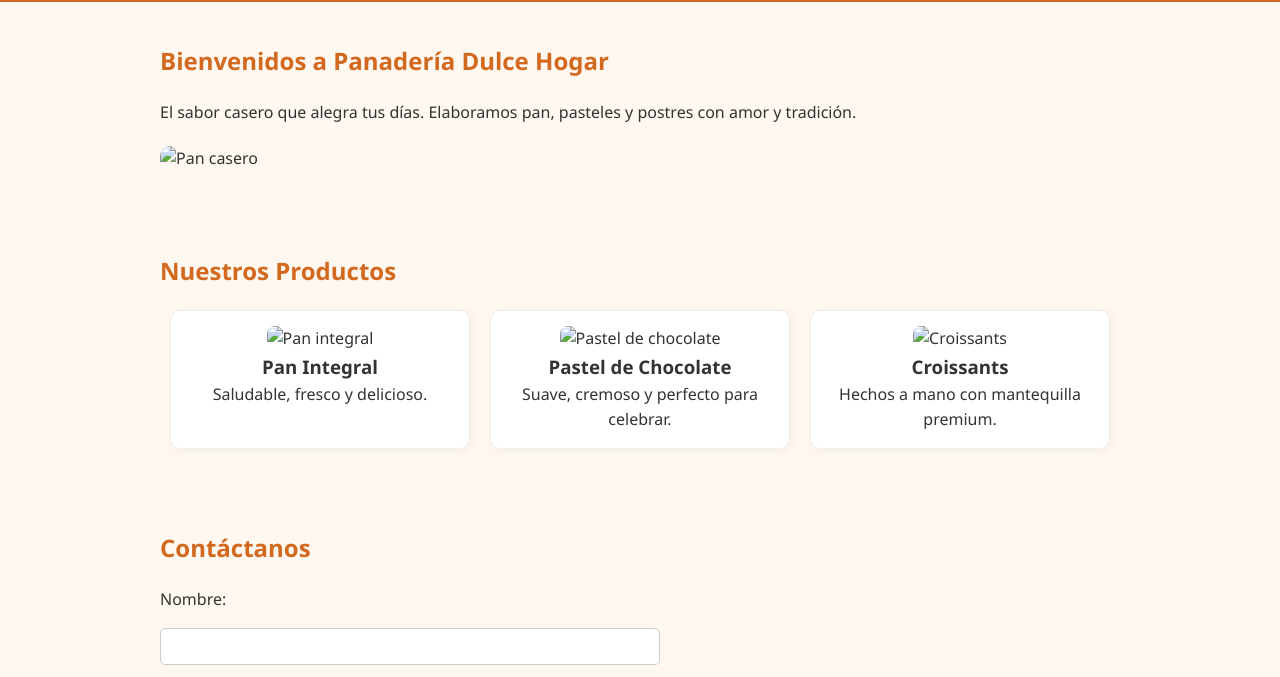
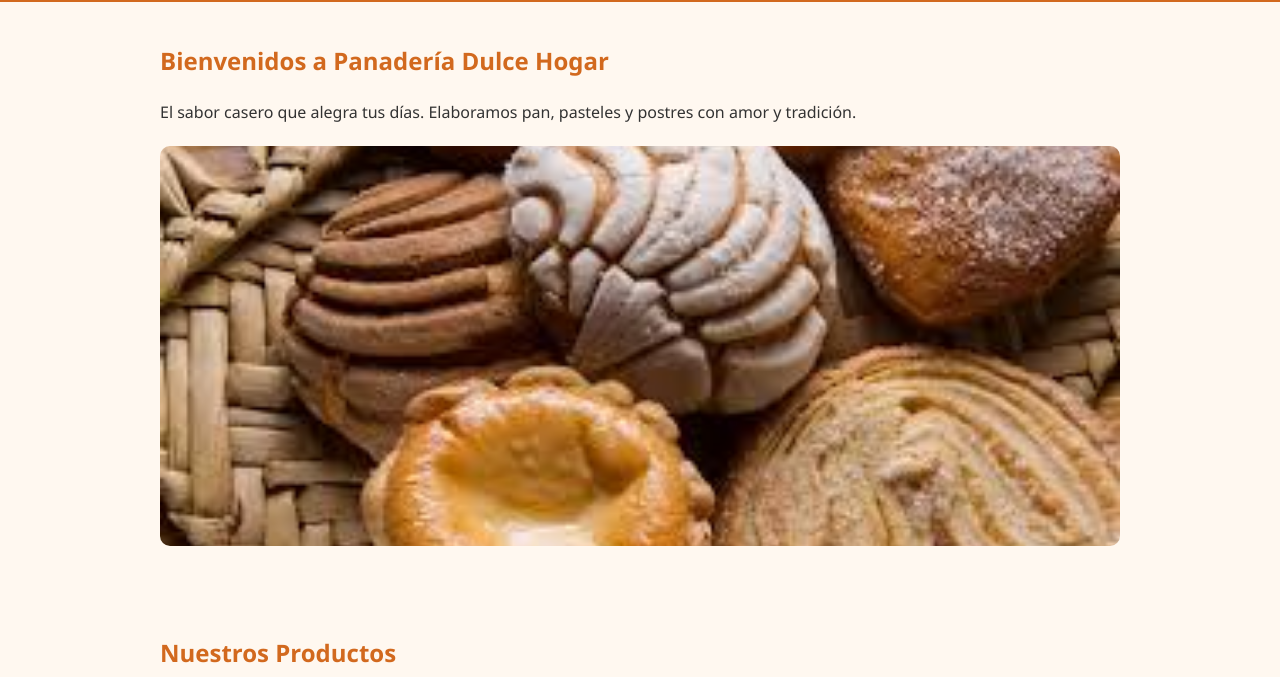
Before and after one commit to Ronal123456sa/panaderia, a plain HTML site: page index.html in a window 1280 px wide. Shown: the part 84-761 px from the top of the page. Drawn offline with Linux system fonts and the light colour scheme; files that its build step writes are made by us from their sources.

Commit message:
Update index.html

```diff
--- a/index.html
+++ b/index.html
@@ -4,7 +4,7 @@
     <meta charset="UTF-8">
     <meta name="viewport" content="width=device-width, initial-scale=1.0">
     <title>Panadería Dulce Hogar</title>
-    <link rel="stylesheet" href="css/estilos.css">
+    <link rel="stylesheet" href="estilos.css">
 </head>
 <body>
 
@@ -24,24 +24,24 @@
         <section id="inicio" class="seccion">
             <h1>Bienvenidos a Panadería Dulce Hogar</h1>
             <p>El sabor casero que alegra tus días. Elaboramos pan, pasteles y postres con amor y tradición.</p>
-            <img src="img/test.png" alt="Pan casero" class="imagen-principal">
+            <img src="test.png" alt="Pan casero" class="imagen-principal">
         </section>
 
         <section id="productos" class="seccion">
             <h2>Nuestros Productos</h2>
             <div class="productos">
                 <div class="producto">
-                    <img src="img/pan1.jpg" alt="Pan integral">
+                    <img src="pan1.jpg" alt="Pan integral">
                     <h3>Pan Integral</h3>
                     <p>Saludable, fresco y delicioso.</p>
                 </div>
                 <div class="producto">
-                    <img src="img/pan2.jpg" alt="Pastel de chocolate">
+                    <img src="pan2.jpg" alt="Pastel de chocolate">
                     <h3>Pastel de Chocolate</h3>
                     <p>Suave, cremoso y perfecto para celebrar.</p>
                 </div>
                 <div class="producto">
-                    <img src="img/pan4.png" alt="Croissants">
+                    <img src="pan4.png" alt="Croissants">
                     <h3>Croissants</h3>
                     <p>Hechos a mano con mantequilla premium.</p>
                 </div>
```
